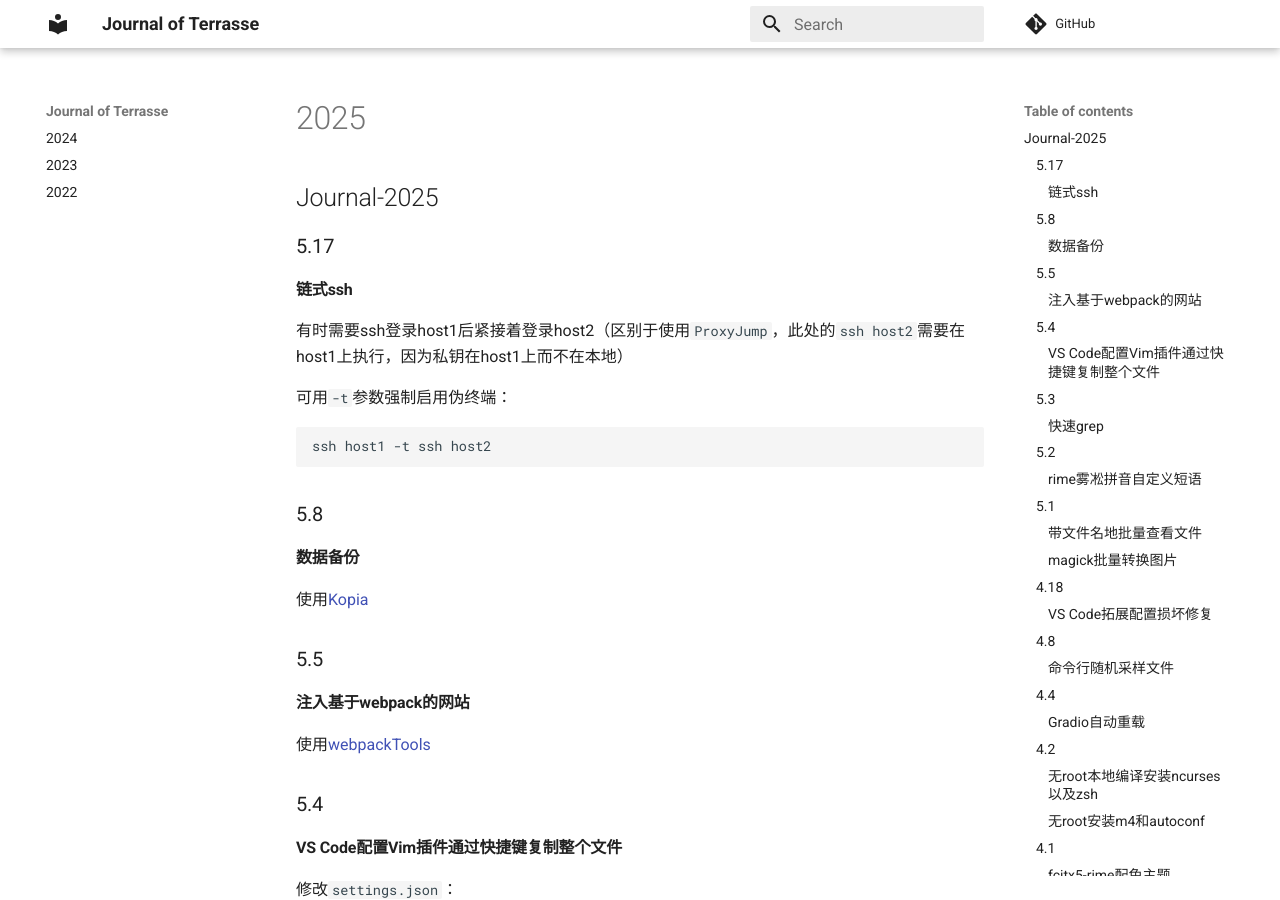
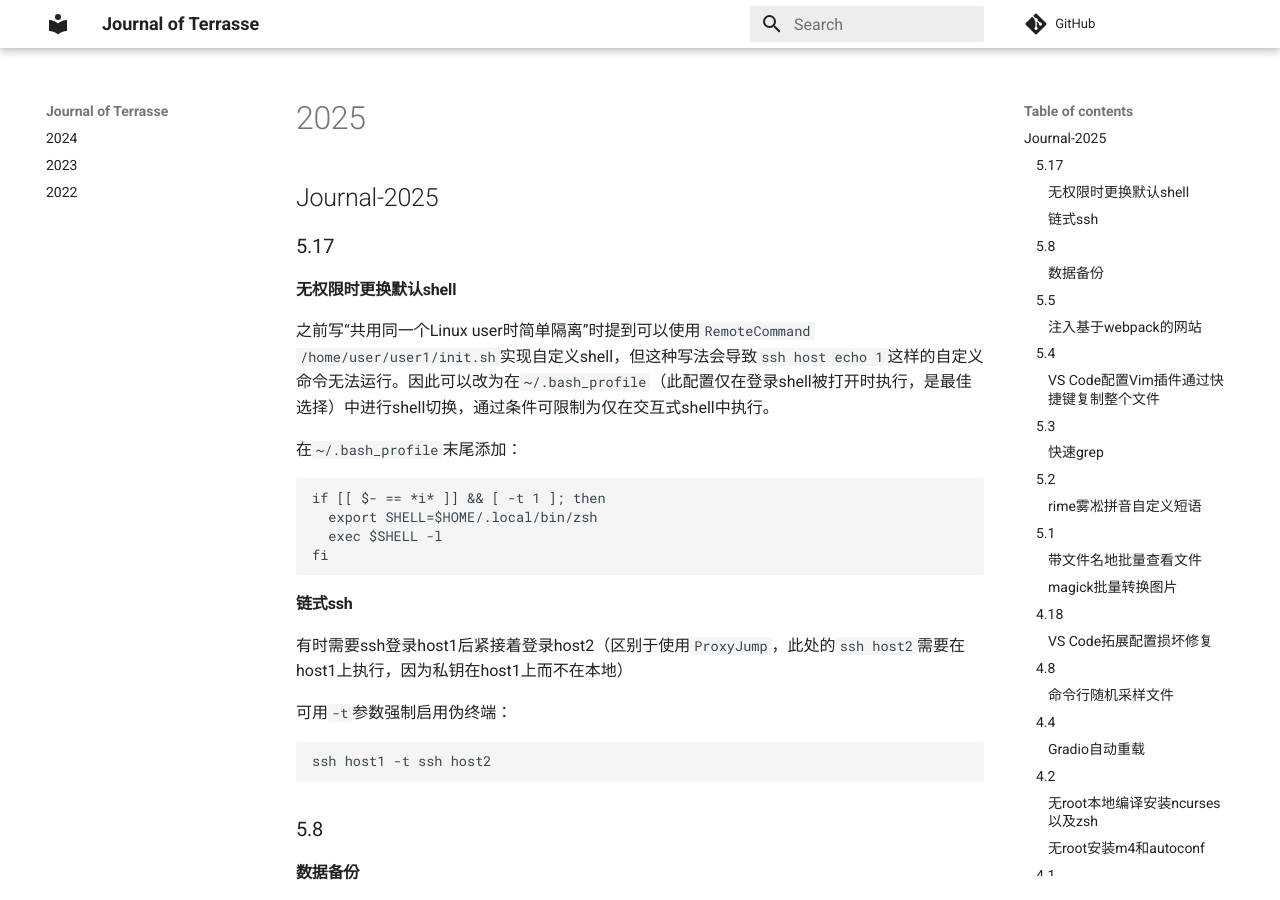
Before and after one commit to Jerry-Terrasse/journal, an MkDocs documentation site: the page built from docs/2025.md, in a window 1280 px wide and 900 px high. Built offline with MkDocs 1.6.1 and Material for MkDocs 9.7.7, drawn with Linux system fonts in a browser that asks for light colours; comment, search, counter and statistics services are not loaded.

Commit message:
update (Sat May 17 09:24:19 PM CST 2025)

````diff
--- a/docs/2025.md
+++ b/docs/2025.md
@@ -1,6 +1,19 @@
 ## Journal-2025
 
 ### 5.17
+
+#### 无权限时更换默认shell
+
+之前写“共用同一个Linux user时简单隔离”时提到可以使用`RemoteCommand /home/user/user1/init.sh`实现自定义shell，但这种写法会导致`ssh host echo 1`这样的自定义命令无法运行。因此可以改为在`~/.bash_profile`（此配置仅在登录shell被打开时执行，是最佳选择）中进行shell切换，通过条件可限制为仅在交互式shell中执行。
+
+在`~/.bash_profile`末尾添加：
+
+```shell
+if [[ $- == *i* ]] && [ -t 1 ]; then
+  export SHELL=$HOME/.local/bin/zsh
+  exec $SHELL -l
+fi
+```
 
 #### 链式ssh
 
````
